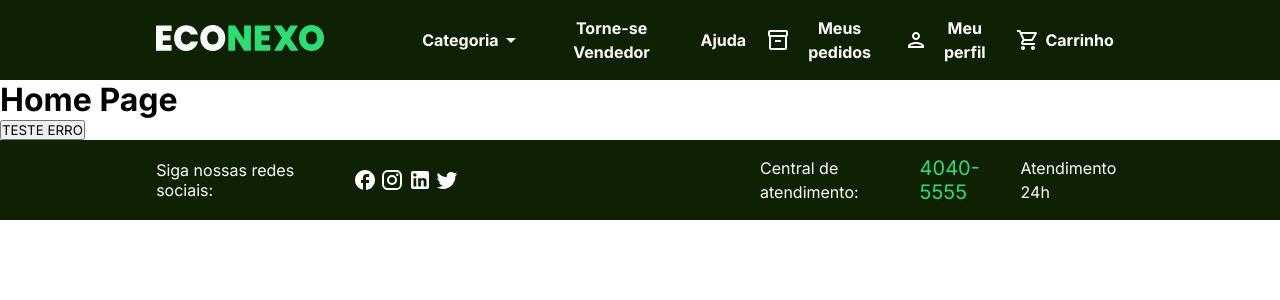
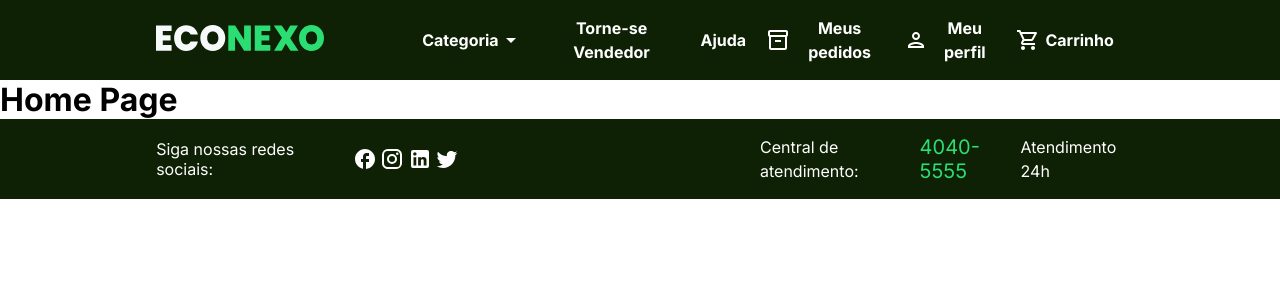
Before and after one commit to LipeSou/ecoPlace, a React (Create React App) app: page / in a window 1280 px wide. Shown: the top 300 px of the page. Built offline with nearby package versions, Linux system fonts and the light colour scheme.

Commit message:
atualização

```diff
--- a/src/pages/homePage/HomePage.js
+++ b/src/pages/homePage/HomePage.js
@@ -1,20 +1,10 @@
 import React from "react"
-import { useNavigate  } from "react-router-dom";
-import {goToErrorPage} from "../../routes/cordinator"
-
 
 const HomePage = () => {
-    //testando funcionamento da rota de erro.
-    const navigate = useNavigate()
 
     return (
         <div>
             <h1>Home Page</h1>
-            <button onClick=
-            {
-                () => {goToErrorPage(navigate)}
-
-            }>TESTE ERRO</button>
         </div>
     )
 }
```
